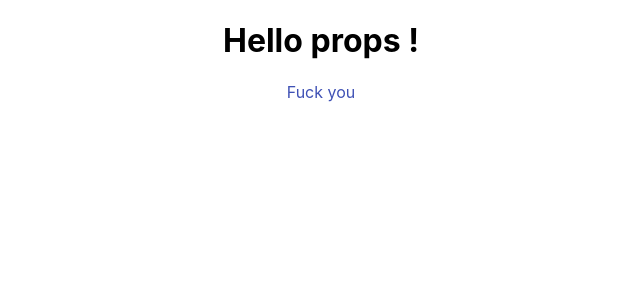
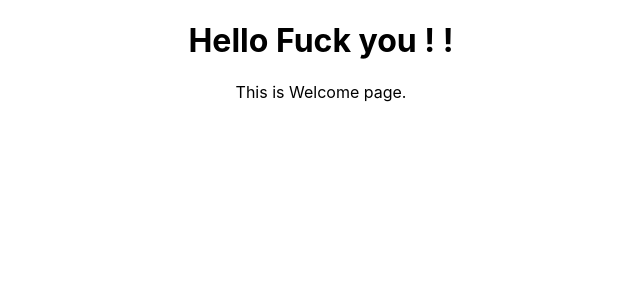
Before and after one commit to zigzagdev/React.training, a React (Create React App) app: page / in a window 1280 px wide. Shown: the top 300 px of the page, without its empty margins (319-959 px from the left). Built offline with nearby package versions, Linux system fonts and the light colour scheme.

Commit message:
fix_initial_page

```diff
--- a/src/App.js
+++ b/src/App.js
@@ -9,9 +9,8 @@ class App extends Component{
     render() {
       return(
        <div className="App">
-         <Greet name="props"/>
-           {/*<Welcome/>*/}
-         <Link> Fuck you </Link>
+         <Greet name="Fuck you !"/>
+         <Welcome/>
        </div>
       );
     }
--- a/src/components/Greet.js
+++ b/src/components/Greet.js
@@ -1,13 +1,11 @@
 import React from  'react'
 
 
-const Greet = props => {
-
-    return <h1>  Hello {props.name} ! </h1>
+const Greet = (props) => {
+  console.log(props)
+    return <h1>Hello {props.name} !</h1>
 }
-
 export default Greet;
-
 
 
 // 親クラス(App.js)で定義された変数(プロパティ)を子(Componentsファイル群にて)で継承をする。
--- a/src/components/Welcome.js
+++ b/src/components/Welcome.js
@@ -1,11 +1,14 @@
-import React, { Component } from 'react'
+import React from 'react'
+import Greet from "./Greet";
+import {Link} from "@material-ui/core";
 
-class Welcome extends Component{
-    render() {
-     return(
-         <h1> Class Component </h1>
-     )
-    }
+const Welcome = (props) => {
+  console.log(props)
+  return(
+    <div>
+      This is Welcome page.
+    </div>
+  )
 }
 
 export default Welcome;
```
Also changed, not shown: 1 other file (tests, documents, lock files or other folders).
